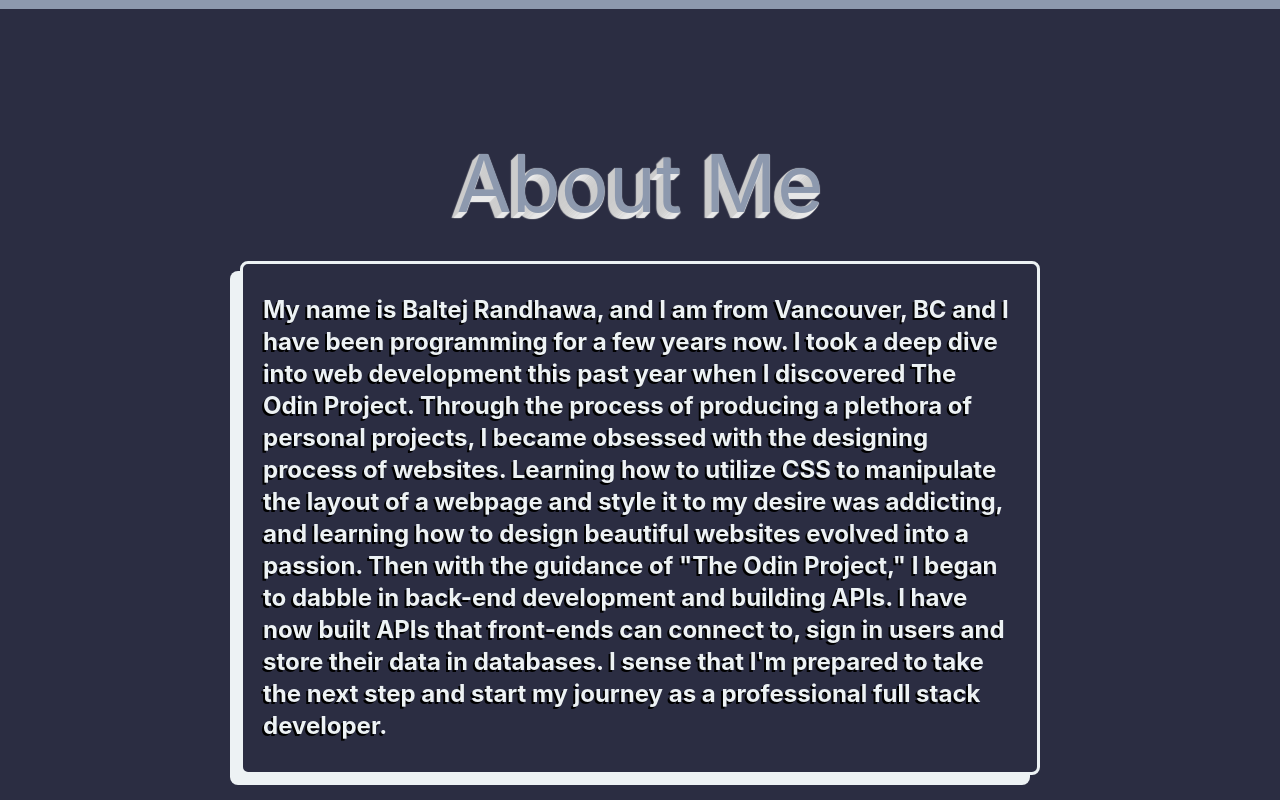
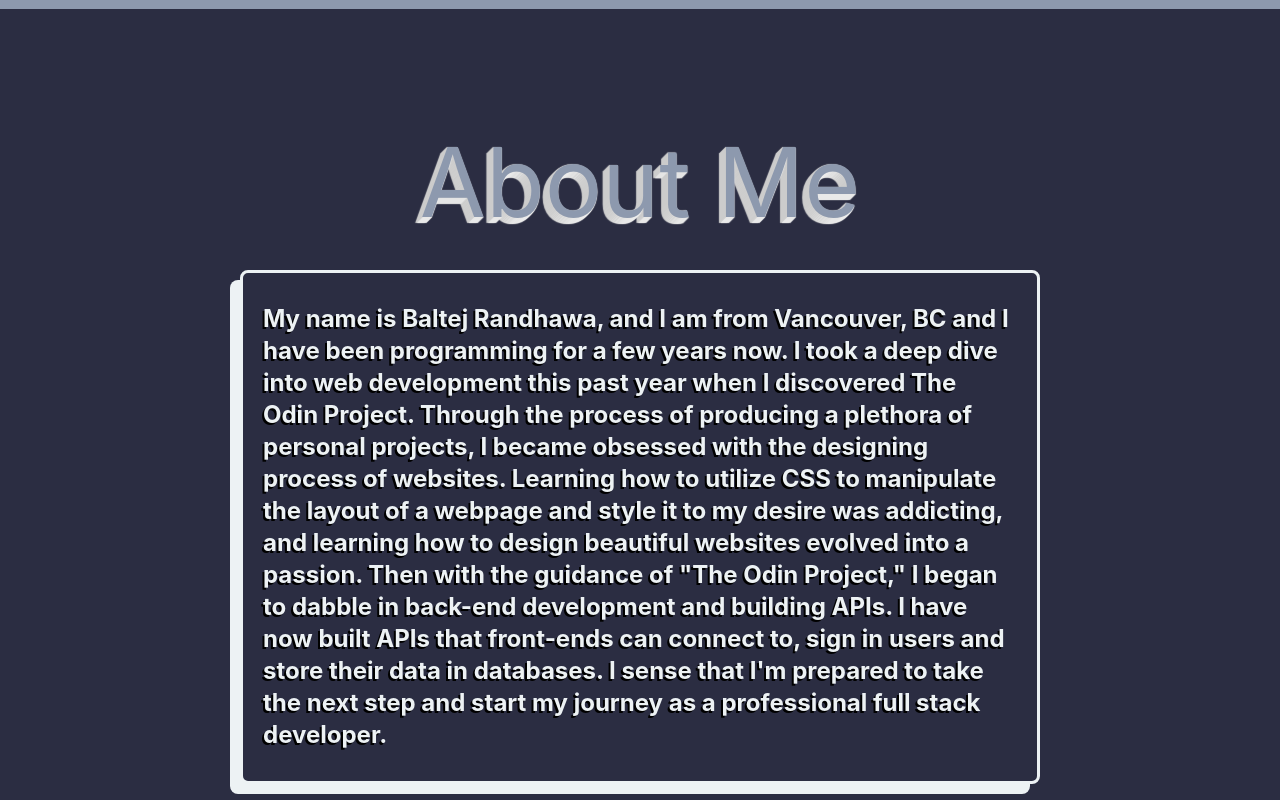
Before and after one commit to brandhawa99/project_portfolio, a React (Create React App) app: page / in a window 1280 px wide. Shown: the part 860-1660 px from the top of the page. Built offline with nearby package versions, Linux system fonts and the light colour scheme; the HTML template or start-up script is replaced by a standard one; a web font is replaced by a local one.

Commit message:
added ref

```diff
--- a/src/components/HeaderText/HeaderText.js
+++ b/src/components/HeaderText/HeaderText.js
@@ -1,11 +1,10 @@
-import React from 'react';
-import styles from './HeaderText.module.css';
+import React from "react";
+import styles from "./HeaderText.module.css";
 
-const HeaderText = (props) =>{
-
-  return(
-    <h1 className={styles.mainContainer}>
-        {props.text}
+const HeaderText = (props) => {
+  return (
+    <h1 ref={props.ref} className={styles.mainContainer}>
+      {props.text}
     </h1>
   );
 };
--- a/src/components/HeaderText/HeaderText.module.css
+++ b/src/components/HeaderText/HeaderText.module.css
@@ -8,4 +8,9 @@
   -5px 4px 1px #ccc, -4px 5px 1px #eee,
   -6px 5px 1px #ccc, -5px 6px 1px #eee,
   -7px 6px 1px #ccc;
+  display: flex;
+  justify-content: center;
+  align-items: center;
+  width: 100%;
+  font-size: clamp(2rem, 10.5vw, 6rem);
 }
```
